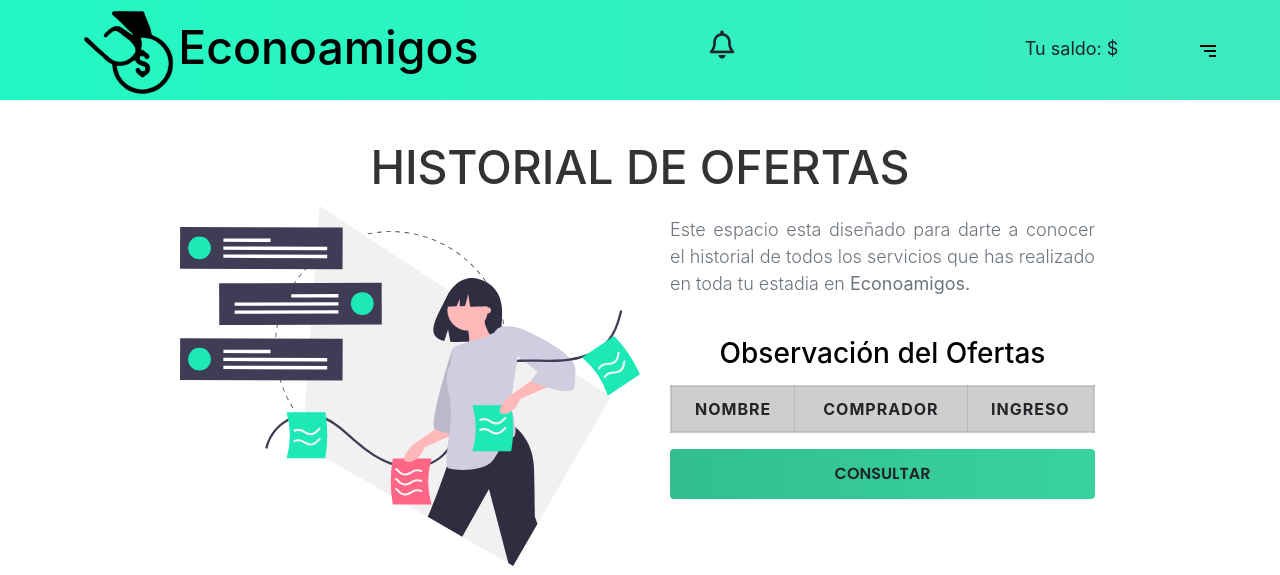
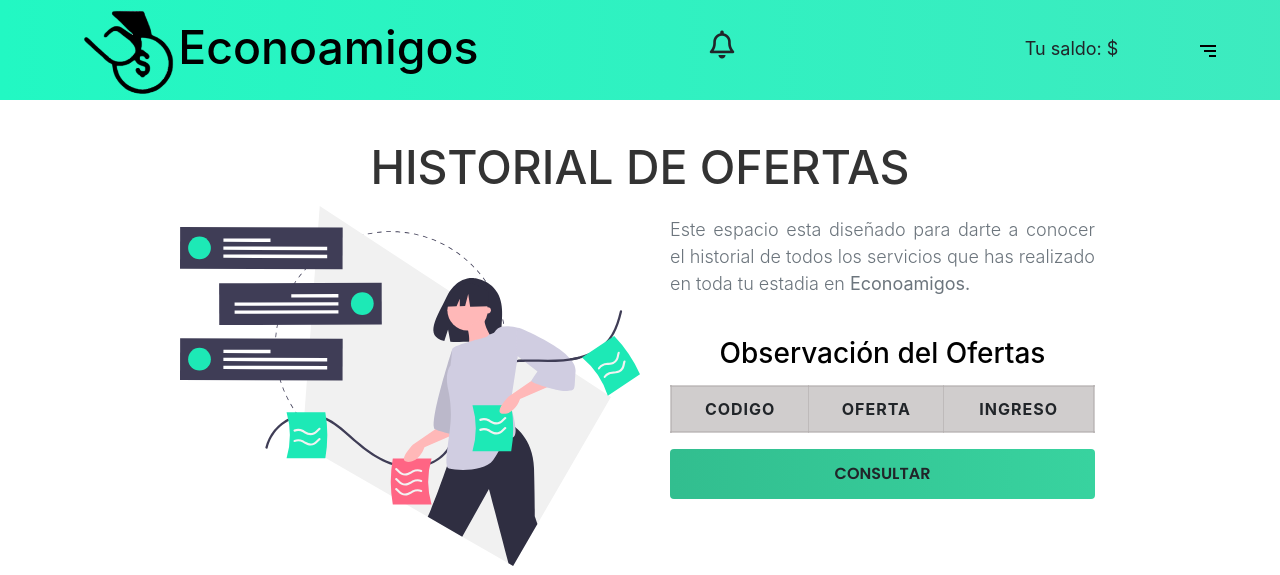
Before and after one commit to SierraJuanSe/econoamigos, a Flask app: template templates/Servicios.html in a window 1280 px wide. Shown: the top 575 px of the page. Run offline with Flask 2, Linux system fonts and the light colour scheme; the template is opened without the code that fills it, so the values that code supplies are empty; some libraries are stand-ins or nearby versions.

Commit message:
Correcion del historial de ofertas

```diff
--- a/templates/Servicios.html
+++ b/templates/Servicios.html
@@ -112,8 +112,8 @@
 
                     <table id="Ofertas" border="1">
                         <tr>
-                            <th>Nombre </th>
-                            <th>Comprador</th>
+                            <th>Codigo </th>
+                            <th>Oferta</th>
                             <th>Ingreso</th>
                         </tr>
 
```
